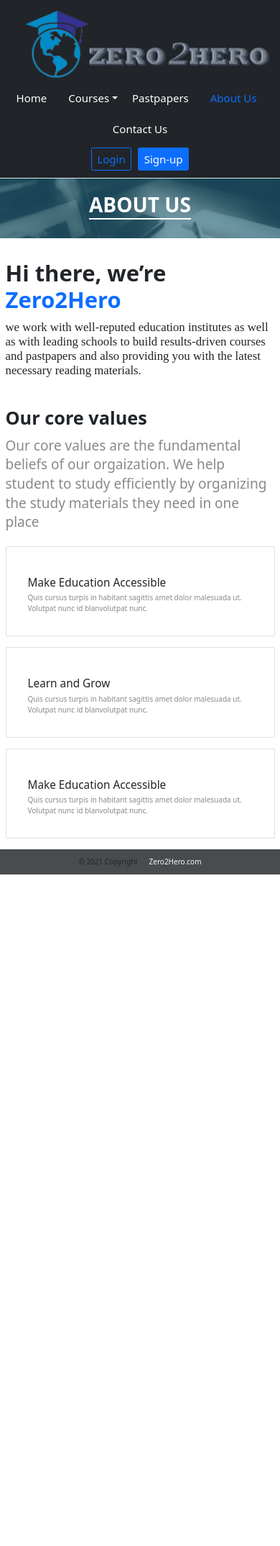
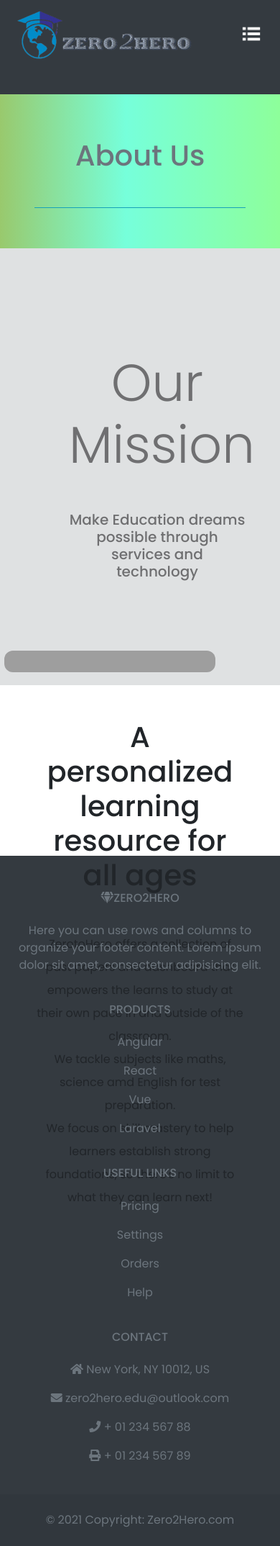
Before and after one commit to damiith/Web-Project, a PHP site: page /common/AboutUs.html in a window 390 px wide. Shown: the whole page at 72% size. Before the commit the page ends 1215 px from the top, so only its background shows below. Run offline with PHP 8.4, Linux system fonts and the light colour scheme; some libraries are stand-ins or nearby versions; grey boxes are pictures that could not be loaded.

Commit message:
Changes in About us page

```diff
--- a/common/AboutUs.html
+++ b/common/AboutUs.html
@@ -1,127 +1,276 @@
 <!DOCTYPE html>
-<html>
+<html lang="en">
 <head>
 <meta charset="UTF-8">
 <meta name="viewport" content="width=device-width, initial-scale=1.0">
-  <link rel="stylesheet"   href="aboutuscss.css">
-    <link rel="stylesheet" href="http://maxcdn.bootstrapcdn.com/bootstrap/3.3.5/css/bootstrap.min.css">
-    <link href="https://cdn.jsdelivr.net/npm/bootstrap@5.0.0/dist/css/bootstrap.min.css" rel="stylesheet" integrity="sha384-wEmeIV1mKuiNpC+IOBjI7aAzPcEZeedi5yW5f2yOq55WWLwNGmvvx4Um1vskeMj0" crossorigin="anonymous">
+<meta http-equiv="X-UA-Compatible" content="ie=edge">
+<meta name="Description" content="Enter your description here"/>
+<link rel="stylesheet" href="https://cdnjs.cloudflare.com/ajax/libs/twitter-bootstrap/4.6.0/css/bootstrap.min.css">
+<link rel="stylesheet" href="https://cdnjs.cloudflare.com/ajax/libs/font-awesome/5.15.2/css/all.min.css">
+<link rel="stylesheet" href="../css/styles.css">
+<title>Title</title>
+<style>
+    .style-1{
+        width: 100%;
+        height: 100vh;
+    }
 
-    <title>about us</title>
+    .style-2{
+        width:100%;
+    }
 
+    .topic{
+        background-color:  #6c757d38;
+        color: #3a3a3bad;
+    }
+
+    .mission{
+        padding-left: 2em;
+    }
+
+    .mission-1{
+        border-bottom: 2px solid black ;
+    }
+
+    .col-img{
+        background-image: url("https://external-content.duckduckgo.com/iu/?u=https%3A%2F%2Ftse1.mm.bing.net%2Fth%3Fid%3DOIP._OQbFyIqBdkSGUHxHtDougHaEK%26pid%3DApi&f=1");
+        background-repeat: no-repeat;
+        background-position: center;
+        background-size: cover;
+        width:100%;
+        height: 70%;
+        margin-top: 5vh;
+        margin-left: -5vh;
+        border-radius: 12px;
+    }
+
+    .head-1{
+        background: rgb(153,201,109);
+        background: linear-gradient(90deg, rgba(153,201,109,1) 0%, rgba(0, 255, 187, 0.537) 45%, rgba(0, 255, 30, 0.449) 100%);
+    }
+
+        .style-1{
+        width: 100%;
+        height: 100vh;
+    }
+
+    .style-2{
+        width:100%;
+    }
+
+    .topic{
+        background-color:  #6c757d38;
+        color: #3a3a3bad;
+    }
+
+    .mission{
+        padding-left: 2em;
+    }
+
+    .mission-1{
+        border-bottom: 2px solid black ;
+    }
+
+    .col-img{
+        background-image: url("https://external-content.duckduckgo.com/iu/?u=https%3A%2F%2Ftse1.mm.bing.net%2Fth%3Fid%3DOIP._OQbFyIqBdkSGUHxHtDougHaEK%26pid%3DApi&f=1");
+        background-repeat: no-repeat;
+        background-position: center;
+        background-size: cover;
+        width:100%;
+        height: 70%;
+        margin-top: 5vh;
+        margin-left: -5vh;
+        border-radius: 12px;
+    }
+
+    .head-1{
+        background: rgb(153,201,109);
+        background: linear-gradient(90deg, rgba(153,201,109,1) 0%, rgba(0, 255, 187, 0.537) 45%, rgba(0, 255, 30, 0.449) 100%);
+    }
+
+    .text-height-0 {
+        line-height: 1!important;
+    }
+    .text-height-1 {
+        line-height: 1.5!important;
+    }
+    .text-height-2 {
+        line-height: 2!important;
+    }
+    .text-height-3 {
+        line-height: 2.5!important;
+    }
+    .text-height-4 {
+        line-height: 3!important;
+    }
+    .text-height-5 {
+        line-height: 3.5!important;
+    }
+
+</style>
 </head>
 <body>
-    <header class="d-flex flex-wrap align-items-center justify-content-center justify-content-md-between py-3 border-bottom bg-dark " style="font-size: 15px;">
-      <h2 class="logo" style="color:white;text-transform: uppercase;padding-left: 20px; font-size: 25px;"><img src="zlogo.png" alt="Zero2Hero" width="350" height="100"></h2>
-      <ul class="nav col-12 col-md-auto mb-2 justify-content-center mb-md-0">
-          <li><a href="../index.html" class="nav-link text-white ">Home</a></li>
-          <li><a href="#" class="nav-link px-2 text-white"></a></li>
-          <li class="nav-item dropdown">
-            <a class="nav-link dropdown-toggle px-2 text-white" href="#" id="dropdown04" data-bs-toggle="dropdown" aria-expanded="false">Courses</a>
-            <ul class="dropdown-menu" aria-labelledby="dropdown04">
-              <li><a class="dropdown-item" href="#">Math</a></li>
-              <li><a class="dropdown-item" href="#">Science</a></li>
-              <li><a class="dropdown-item" href="#">English</a></li>
-              <li><a class="dropdown-item" href="#">History</a></li>
-            </ul>
-          </li>
-          <li><a href="#" class="nav-link px-2 text-dark"></a></li>
-          <li><a href="#" class="nav-link px-2 text-white">Pastpapers</a></li>
-          <li><a href="#" class="nav-link px-2 text-white"></a></li>
-          <li><a href="#" class="nav-link active">About Us</a></li>
-          <li><a href="#" class="nav-link px-2 text-white"></a></li>
-          <li><a href="../common/contact.html" class="nav-link px-2 text-white">Contact Us</a></li>
-        </ul>
+<header class="bg-dark mb-5 pb-5">
+    <a href="" class="brand"><img src="../img/zlogo.png" width="250" ></a>
+    <div class="menu-btn"></div>
 
-        <div class="col-md-3 text-center">
-          <button type="button" class="btn btn-outline-primary me-2" style="font-size: 15px;">Login</button>
-          <button type="button" class="btn btn-primary" style="font-size: 15px;">Sign-up</button>
+    <div class="navigation">
+        <div class="navigation-items">
+            <a href="#">Home</a>
+            <a href="#">Courses</a>
+            <a href="#">Pastpapers</a>
+            <a href="./common/AboutUs.html">About Us</a>
+            <a href="./common/contact.html">Contact Us</a>
+            <a href="#">Login</a>
+            <a href="#">Sign-up</a>
+        </div>
     </div>
 </header>
-
-    <div class="image">
-      <div class="overlay">
-        <div class="img-pad">
-          <p class="display-3 text-center text-white text-uppercase pt-sm-5 fw-bold"><span class="line">about us</span></p>
+    <div class="pb-5 p-5 pt-5 mt-5 pl-5 head-1 text-secondary ">
+        <div class="row">
+            <div class="col-md-12">
+                <div class="pt-5 pb-5 mt-5 h1 fw-bolder text-center border-bottom border-info">About Us</div>
             </div>
         </div>
     </div>
-    <div class ="container">
+
+    <div class="style-1">
+        <div class="topic p-5 row width fluid-container">
+            <div class="col-md-8">
+                <div class="pb-5 pl-5 text-center">
+                    <div class="pt-5 mt-5 display-3 fw-bolder">Our Mission</div>
+                    <div class="h5 pt-5">Make Education dreams possible through services and technology</div>
+                </div>
+            </div>
+            <div class="col-md-4">
+                <div class="col-img"></div>
+            </div>
+        </div>
+
         <div class="row">
-        <div class="col-lg-8 col-md-12 col-12 mb-12 pt-5 ">
-          <!-- caption-->
-          <h1 class="display-2 mb-3 fw-bold">Hi there, we’re <span class="text-primary">Zero2Hero</span></h1>
-          <!-- para -->
-          <p class="h2 mb-3 " style="font-family:Lobster;">we work with well-reputed education institutes as well as with leading schools to build results-driven courses and pastpapers and also providing you with the latest necessary reading materials.</p>
+            <div class="text-center col-md-12">
+                <div class="h1 p-5">A personalized learning resource for all ages</div>
+                    <div class="fw-bold text-height-2 pl-5 pr-5">
+                        ZerotoHero offers a collection of past papers and dashboard that empowers the learns to study at their own pace in and outside of the classroom.<br>
+                        We tackle subjects like maths, science amd English for test preparation.<br>
+                        We focus on skill mastery to help learners establish strong foundations, so there's no limit to what they can learn next!
+                    </div>
             </div>
         </div>
 
 
-      <div class="py-lg-16 py-10 pt-5 pt-5">
-          <div class="row">
-            <div class="col-md-6 offset-right-md-6 col-12 mb-6">
-              <!-- caption -->
-              <h2 class="display-4 mb-3 fw-bold">Our core values</h2>
-              <p class="lead in" style="font-size: 1.9em;" >Our core values are the fundamental beliefs of our orgaization. We help
-                student to study efficiently by organizing the study materials they need in one place</p>
+
     </div>
+
+
+
+<!--Footer-->
+<footer class="text-center text-lg-start bg-dark text-muted">
+
+  <!-- Section: Links  -->
+  <section class="footer">
+    <div class="container text-center text-md-start mt-5">
+      <!-- Grid row -->
+      <div class="row mt-3">
+        <!-- Grid column -->
+        <div class="col-md-3 col-lg-4 col-xl-3 mx-auto mb-4">
+          <!-- Content -->
+          <h6 class="text-uppercase fw-bold mb-4">
+            <i class="fas fa-gem me-3"></i>Zero2Hero
+          </h6>
+          <p>
+            Here you can use rows and columns to organize your footer content. Lorem ipsum
+            dolor sit amet, consectetur adipisicing elit.
+          </p>
         </div>
-          <div class="row">
-            <div class="col-md-4 col-12">
-              <!-- card -->
-              <div class="card mb-4 mb-lg-0">
-                <!-- card body -->
-                <div class="card-body p-5">
-                  <!-- icon -->
-                  <div class="mb-3"><i class="mdi mdi-school-outline mdi-48px text-primary lh-1 "></i></div>
-                  <h3 class="mb-2">Make Education Accessible</h3>
-                  <p class="mb-0 in">Quis cursus turpis in habitant sagittis amet dolor malesuada ut. Volutpat nunc id
-                    blanvolutpat nunc.</p>
+        <!-- Grid column -->
+
+        <!-- Grid column -->
+        <div class="col-md-2 col-lg-2 col-xl-2 mx-auto mb-4">
+          <!-- Links -->
+          <h6 class="text-uppercase fw-bold mb-4">
+            Products
+          </h6>
+          <p>
+            <a href="#!" class="text-reset">Angular</a>
+          </p>
+          <p>
+            <a href="#!" class="text-reset">React</a>
+          </p>
+          <p>
+            <a href="#!" class="text-reset">Vue</a>
+          </p>
+          <p>
+            <a href="#!" class="text-reset">Laravel</a>
+          </p>
         </div>
+        <!-- Grid column -->
+
+        <!-- Grid column -->
+        <div class="col-md-3 col-lg-2 col-xl-2 mx-auto mb-4">
+          <!-- Links -->
+          <h6 class="text-uppercase fw-bold mb-4">
+            Useful links
+          </h6>
+          <p>
+            <a href="#!" class="text-reset">Pricing</a>
+          </p>
+          <p>
+            <a href="#!" class="text-reset">Settings</a>
+          </p>
+          <p>
+            <a href="#!" class="text-reset">Orders</a>
+          </p>
+          <p>
+            <a href="#!" class="text-reset">Help</a>
+          </p>
         </div>
+        <!-- Grid column -->
+
+        <!-- Grid column -->
+        <div class="col-md-4 col-lg-3 col-xl-3 mx-auto mb-md-0 mb-4">
+          <!-- Links -->
+          <h6 class="text-uppercase fw-bold mb-4">
+            Contact
+          </h6>
+          <p><i class="fas fa-home me-3"></i> New York, NY 10012, US</p>
+          <p>
+            <i class="fas fa-envelope me-3"></i>
+            zero2hero.edu@outlook.com
+          </p>
+          <p><i class="fas fa-phone me-3"></i> + 01 234 567 88</p>
+          <p><i class="fas fa-print me-3"></i> + 01 234 567 89</p>
         </div>
-            <div class="col-md-4 col-12">
-               <!-- card -->
-              <div class="card mb-4 mb-lg-0">
-                 <!-- card body -->
-                <div class="card-body p-5">
-                   <!-- icon -->
-                  <div class="mb-3"><i class="mdi mdi-account-group mdi-48px text-primary lh-1 "></i></div>
-                  <h3 class="mb-2">Learn and Grow</h3>
-                  <p class="mb-0 in">Quis cursus turpis in habitant sagittis amet dolor malesuada ut. Volutpat nunc id
-                    blanvolutpat nunc.</p>
+        <!-- Grid column -->
       </div>
+      <!-- Grid row -->
     </div>
-            </div>
-            <div class="col-md-4 col-12">
-               <!-- card -->
-              <div class="card mb-4 mb-lg-0">
-                 <!-- card body -->
-                <div class="card-body p-5">
-                   <!-- icon -->
-                  <div class="mb-3"><i class="mdi mdi-finance mdi-48px text-primary lh-1 "></i></div>
-                  <h3 class="mb-2">Make Education Accessible</h3>
-                  <p class="mb-0 in">Quis cursus turpis in habitant sagittis amet dolor malesuada ut. Volutpat nunc id
-                    blanvolutpat nunc.</p>
-                </div>
-              </div>
-            </div>
-          </div>
-      </div>
-    </div>
-      <footer class="bg-dark text-center text-lg-start">
+  </section>
+  <!-- Section: Links  -->
+
   <!-- Copyright -->
-        <div class="text-center p-3" style="background-color: rgba(230, 230, 230, 0.2);">
-          © 2021 Copyright &nbsp;&nbsp;&nbsp;&nbsp;
-          <a class="text-light" style ="text-decoration: none;"href="#">Zero2Hero.com</a>
+  <div class="text-center p-4" style="background-color: rgba(0, 0, 0, 0.05);">
+    © 2021 Copyright:
+    <a class="text-reset fw-bold" href="##">Zero2Hero.com</a>
   </div>
   <!-- Copyright -->
 </footer>
 
-    <script src="https://ajax.googleapis.com/ajax/libs/jquery/1.11.3/jquery.min.js"></script>
-    <script src="http://maxcdn.bootstrapcdn.com/bootstrap/3.3.5/js/bootstrap.min.js"></script>
-    <script src="https://cdn.jsdelivr.net/npm/bootstrap@5.0.0-beta3/dist/js/bootstrap.bundle.min.js" integrity="sha384-JEW9xMcG8R+pH31jmWH6WWP0WintQrMb4s7ZOdauHnUtxwoG2vI5DkLtS3qm9Ekf" crossorigin="anonymous"></script>
+<script>
+    //Javascript of responsive navigation menu
 
+const menuBtn = document.querySelector(".menu-btn");
+const navigation = document.querySelector(".navigation");
+
+
+menuBtn.addEventListener("click", () =>{
+    menuBtn.classList.toggle("active");
+    navigation.classList.toggle("active");
+} );
+
+</script>
+<script src="https://cdnjs.cloudflare.com/ajax/libs/jquery/3.5.1/jquery.slim.min.js"></script>
+<script src="https://cdnjs.cloudflare.com/ajax/libs/popper.js/1.16.1/umd/popper.min.js"></script>
+<script src="https://cdnjs.cloudflare.com/ajax/libs/twitter-bootstrap/4.6.0/js/bootstrap.min.js"></script>
 </body>
-
 </html>
--- a/common/aboutuscss.css
+++ b/common/aboutuscss.css
@@ -1,46 +1,57 @@
-.image{
-    background-image: url(bgim.jpg);
-    background-repeat: no-repeat;
-    background-size:cover;
+    .style-1{
         width: 100%;
-    height: 100%;
-    margin-top: 0%;
-    z-index: 1;
-
+        height: 100vh;
     }
 
-.img-pad{
-    padding-top: 5%;
-    padding-bottom: 5%;
-    z-index:3;
+    .style-2{
+        width:100%;
     }
 
-  .line{
-    border-bottom: 2px solid white;
-    z-index: 3;
+    .topic{
+        background-color:  #6c757d38;
+        color: #3a3a3bad;
     }
 
-  .overlay {
-    background-color:rgba(39, 148, 199, 0.418);
-    z-index: 1;
+    .mission{
+        padding-left: 2em;
     }
 
-  .welcome {
-    font-weight: 400;
+    .mission-1{
+        border-bottom: 2px solid black ;
     }
 
-  .line_2 {
-    background-color: yellow;
-    height: 1%;
-    width: 25%;
-    padding: 0;
+    .col-img{
+        background-image: url("https://external-content.duckduckgo.com/iu/?u=https%3A%2F%2Ftse1.mm.bing.net%2Fth%3Fid%3DOIP._OQbFyIqBdkSGUHxHtDougHaEK%26pid%3DApi&f=1");
+        background-repeat: no-repeat;
+        background-position: center;
+        background-size: cover;
+        width:100%;
+        height: 70%;
+        margin-top: 5vh;
+        margin-left: -5vh;
+        border-radius: 12px;
     }
 
-  p.in {
-    color: rgb(73 73 73 / 65%);
+    .head-1{
+        background: rgb(153,201,109);
+        background: linear-gradient(90deg, rgba(153,201,109,1) 0%, rgba(0, 255, 187, 0.537) 45%, rgba(0, 255, 30, 0.449) 100%);
     }
 
-  .nav-link{
-    background-color: inherit;
-
+    .text-height-0 {
+        line-height: 1!important;
     }
+    .text-height-1 {
+        line-height: 1.5!important;
+    }
+    .text-height-2 {
+        line-height: 2!important;
+    }
+    .text-height-3 {
+        line-height: 2.5!important;
+    }
+    .text-height-4 {
+        line-height: 3!important;
+    }
+    .text-height-5 {
+        line-height: 3.5!important;
+    }
```
Lines whose indentation alone changed are shown as unchanged.
